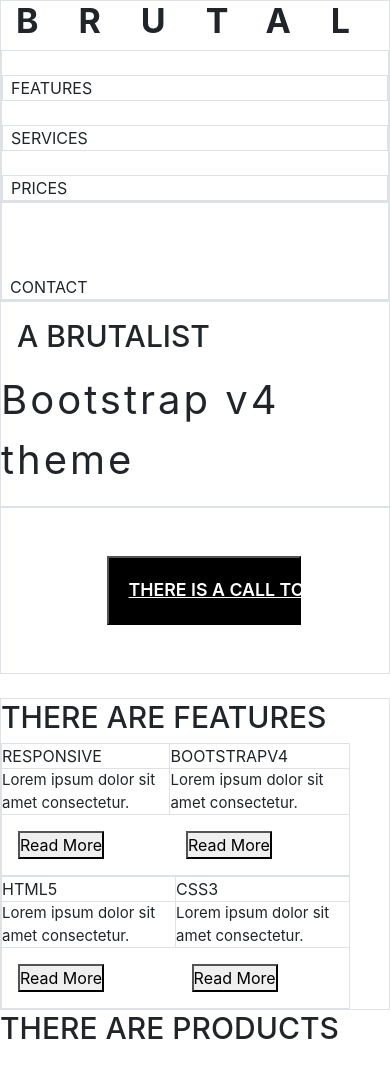
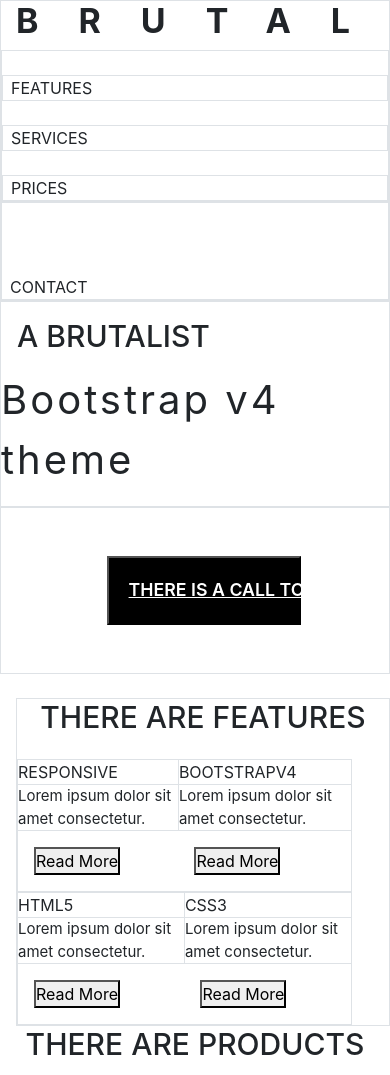
Before and after one commit to Agosdev/template-ejercicio, a plain HTML site: page index.html in a window 390 px wide. Shown: the top 1075 px of the page. Drawn offline with Linux system fonts and the light colour scheme.

Commit message:
align h2 and grid center

```diff
--- a/css/styles.css
+++ b/css/styles.css
@@ -293,6 +293,7 @@ textarea {
   }
 
   .images_mobile {
+    margin-left: 12px;
     height: 150px;
     width: 150px;
   }
@@ -392,5 +393,6 @@ textarea {
 
   .prices_mobile {
     flex-direction: column;
+    text-align: center;
   }
 }
--- a/index.html
+++ b/index.html
@@ -64,8 +64,8 @@
       </tr>
     </table>
         <!-- tabla con lenguajes mobile -->
-        <div class="border d-sm-none d-block">
-          <h3>There are features</h3>
+        <div class="border d-sm-none d-block ml-3">
+          <h3 class="text-center mb-4">There are features</h3>
           <table width="90%" cellspacing="0" cellpadding="0" >
             <tr class="border">
               <td class="border">Responsive</td>
@@ -96,7 +96,7 @@
           </table>
           </div>
     <!-- seccion con fotos -->
-    <h2 class="d-sm-none d-block">There are products</h2>
+    <h2 class="d-sm-none d-block text-center">There are products</h2>
     <section class="contenedor1">
             <div class="camara1">
               <img  class="images_mobile" src="assets/portrait.jpg" width="200px" />
@@ -127,7 +127,7 @@
             </div>
     </section>
     <!-- seccion de precios -->
-  <section class="prices_mobile d-flex justify-content-around align-items-center">
+  <section class="prices_mobile d-flex">
         <div class="border col-lg-3 ">
               <h2 class=" m-4">There are prices</h2>
         </div>
```
